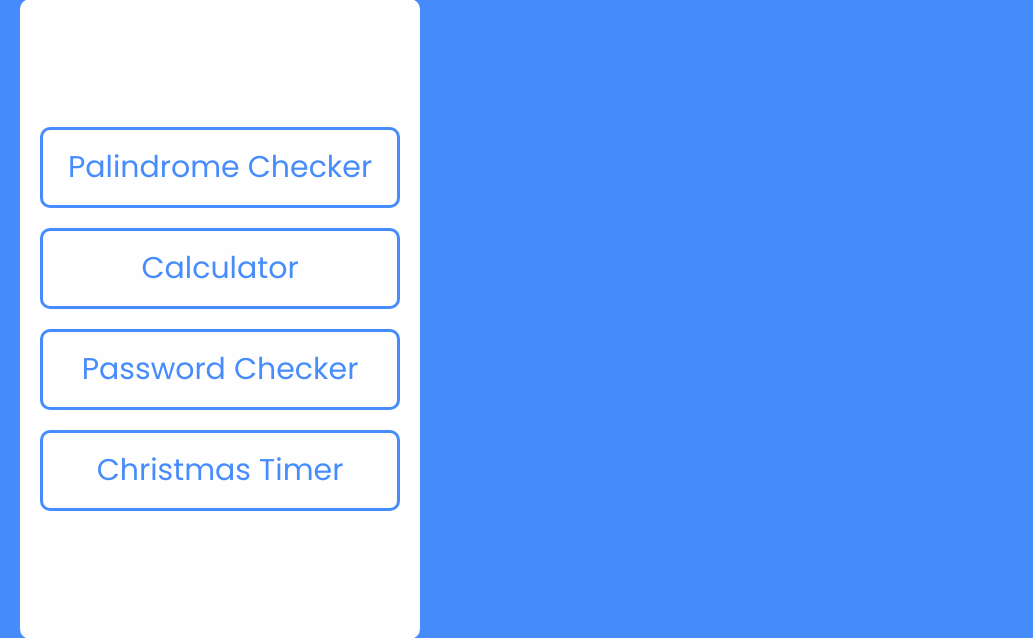
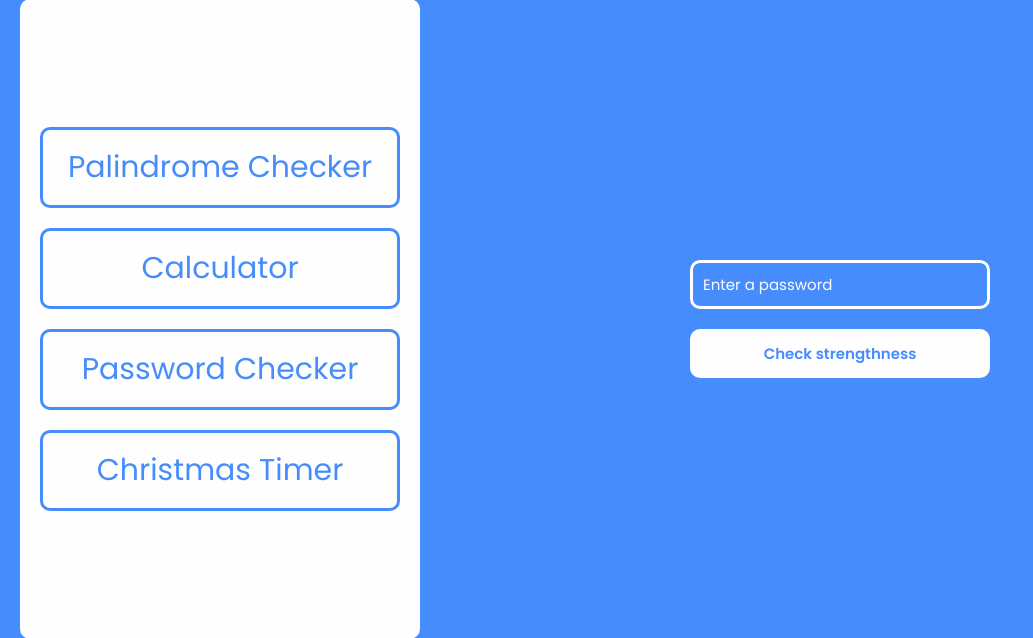
Before and after one commit to 18jad/php-api, a PHP site: page /password-checker.php in a window 1280 px wide. Shown: the part 139-777 px from the top of the page, without its empty margins (0-1033 px from the left). Run offline with PHP 8.4, Linux system fonts and the light colour scheme.

Commit message:
Added password form

```diff
--- a/password-checker.php
+++ b/password-checker.php
@@ -21,6 +21,10 @@
             <a href="./christmas.php">Christmas Timer</a>
         </nav>
         <div class="form-section">
+            <form action="./apis/password.php">
+                <input type="text" name="password" placeholder="Enter a password" required>
+                <button type="submit">Check strengthness</button>
+            </form>
         </div>
     </main>
 </body>
```
